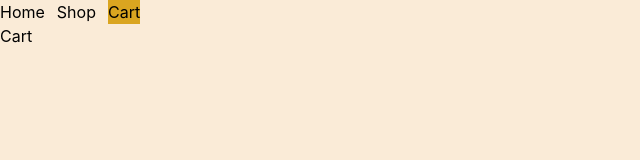
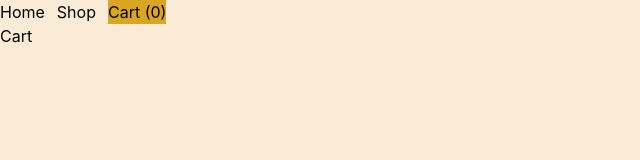
Before and after one commit to alexandrr2222/Shopping-Cart-React, a React (Vite) app: page /cart in a window 1280 px wide. Shown: the top 160 px of the page, without its empty margins (0-640 px from the left). Built offline with nearby package versions, Linux system fonts and the light colour scheme.

Commit message:
Add cart item quantity display

```diff
--- a/src/App.tsx
+++ b/src/App.tsx
@@ -1,6 +1,18 @@
+import { useState } from "react";
 import { NavLink, Outlet } from "react-router";
+import type { Product } from "./fetchProducts";
 
+export type CartContextType = {
+  cart: CartType;
+  addToCart: (arg0: Product) => void;
+};
+export type CartType = Array<Product>;
 function App() {
+  const [cart, setCart] = useState<CartType>([]);
+  function addToCart(product: Product) {
+    setCart((prev) => [...prev, product]);
+  }
+
   return (
     <div>
       <nav className="flex gap-3">
@@ -20,10 +32,15 @@ function App() {
           className={({ isActive }) => (isActive ? "activePage" : "")}
           to="/cart"
         >
-          Cart
+          Cart (
+          {cart.reduce(
+            (sum, product) => sum + (product.quantity ? product.quantity : 0),
+            0,
+          )}
+          )
         </NavLink>
       </nav>
-      <Outlet />
+      <Outlet context={{ cart, addToCart } satisfies CartContextType} />
     </div>
   );
 }
--- a/src/fetchProducts.ts
+++ b/src/fetchProducts.ts
@@ -33,6 +33,7 @@ export type Product = {
   image: string;
   description: string;
   price: number;
+  quantity?: number;
 };
 type StateType =
   | { status: "loading" }
--- a/src/productCard/ProductCard.tsx
+++ b/src/productCard/ProductCard.tsx
@@ -1,9 +1,12 @@
 import { useId, useState } from "react";
 import type { Product } from "../fetchProducts";
+import { useOutletContext } from "react-router";
+import type { CartContextType } from "../App";
 
 export function ProductCard({ product }: { product: Product }) {
   const [quantity, setQuantity] = useState(1);
   const inputId = useId();
+  const { addToCart } = useOutletContext<CartContextType>();
   return (
     <li className="border-2 border-black">
       <h2>{product.title}</h2>
@@ -45,7 +48,12 @@ export function ProductCard({ product }: { product: Product }) {
           -
         </button>
       </div>
-      <button type="button">Add to cart</button>
+      <button
+        type="button"
+        onClick={() => addToCart({ ...product, quantity: quantity })}
+      >
+        Add to cart
+      </button>
     </li>
   );
 }
```
